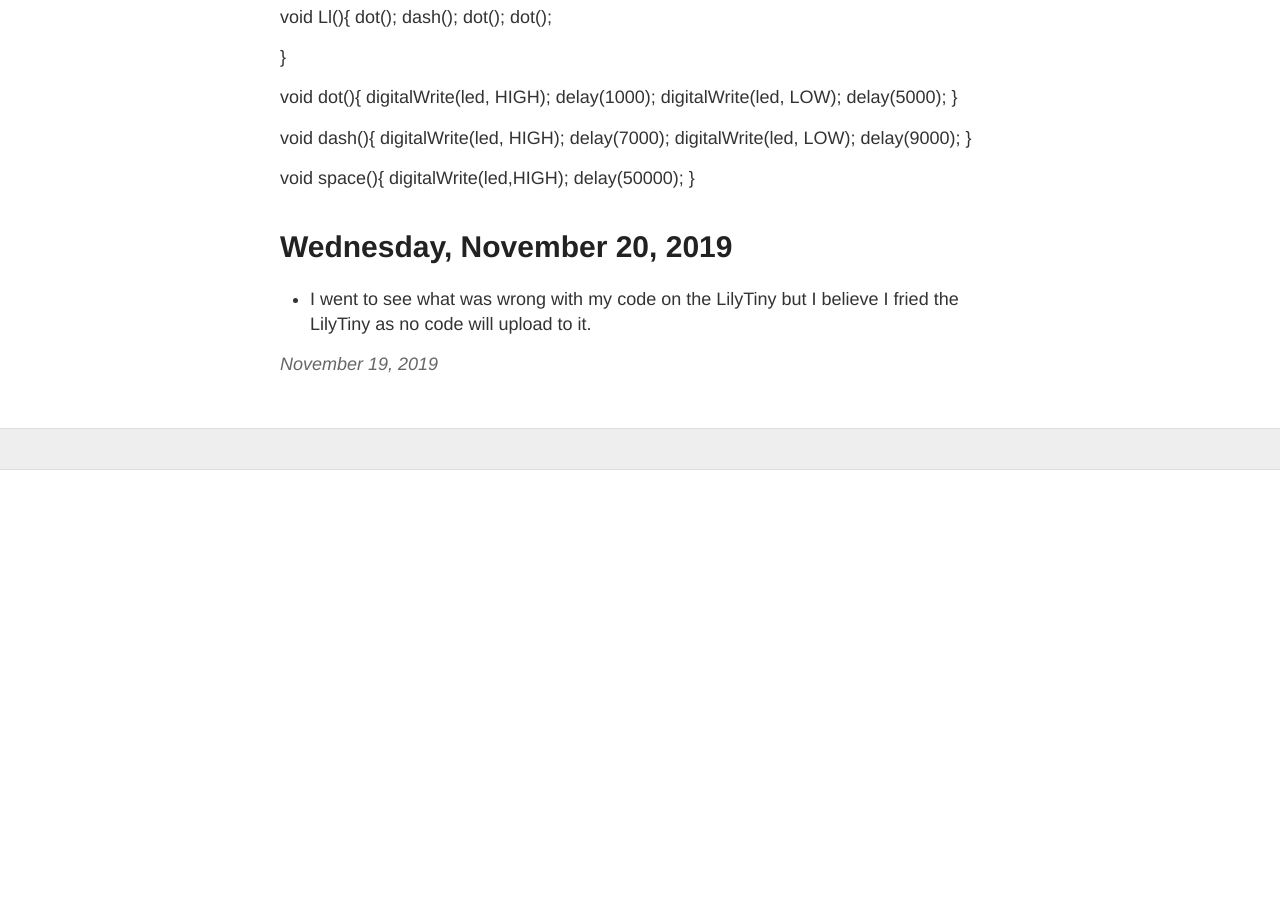
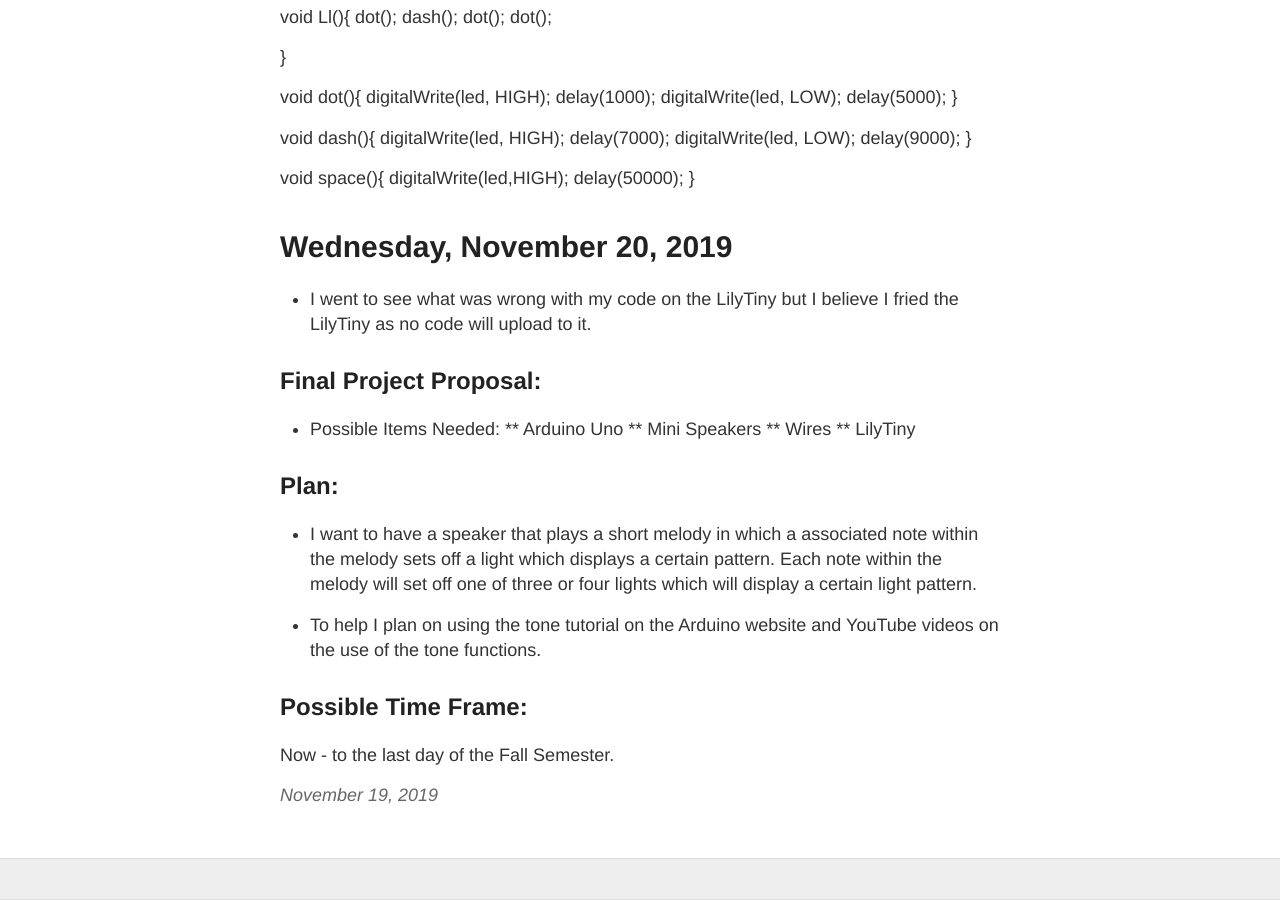
Before and after one commit to kac844/Homepage, a Jekyll site: the page built from _posts/2019-11-19-Week-9003.md, in a window 1280 px wide and 900 px high, scrolled down 945 px. Built offline with Jekyll 4.4.1, drawn with Linux system fonts in a browser that asks for light colours; before the commit the page ends 1415 px from its top, so only the background shows below that.

Commit message:
Update 2019-11-19-Week-9003.md

```diff
--- a/_posts/2019-11-19-Week-9003.md
+++ b/_posts/2019-11-19-Week-9003.md
@@ -77,3 +77,18 @@ void space(){
 # Wednesday, November 20, 2019
 
 * I went to see what was wrong with my code on the LilyTiny but I believe I fried the LilyTiny as no code will upload to it.
+
+## Final Project Proposal:
+* Possible Items Needed:
+  ** Arduino Uno
+  ** Mini Speakers
+  ** Wires
+  ** LilyTiny
+
+## Plan:
+* I want to have a speaker that plays a short melody in which a associated note within the melody sets off a light which displays a certain pattern. Each note within the melody will set off one of three or four lights which will display a certain light pattern.
+
+* To help I plan on using the tone tutorial on the Arduino website and YouTube videos on the use of the tone functions.
+
+## Possible Time Frame:
+Now - to the last day of the Fall Semester.
```
